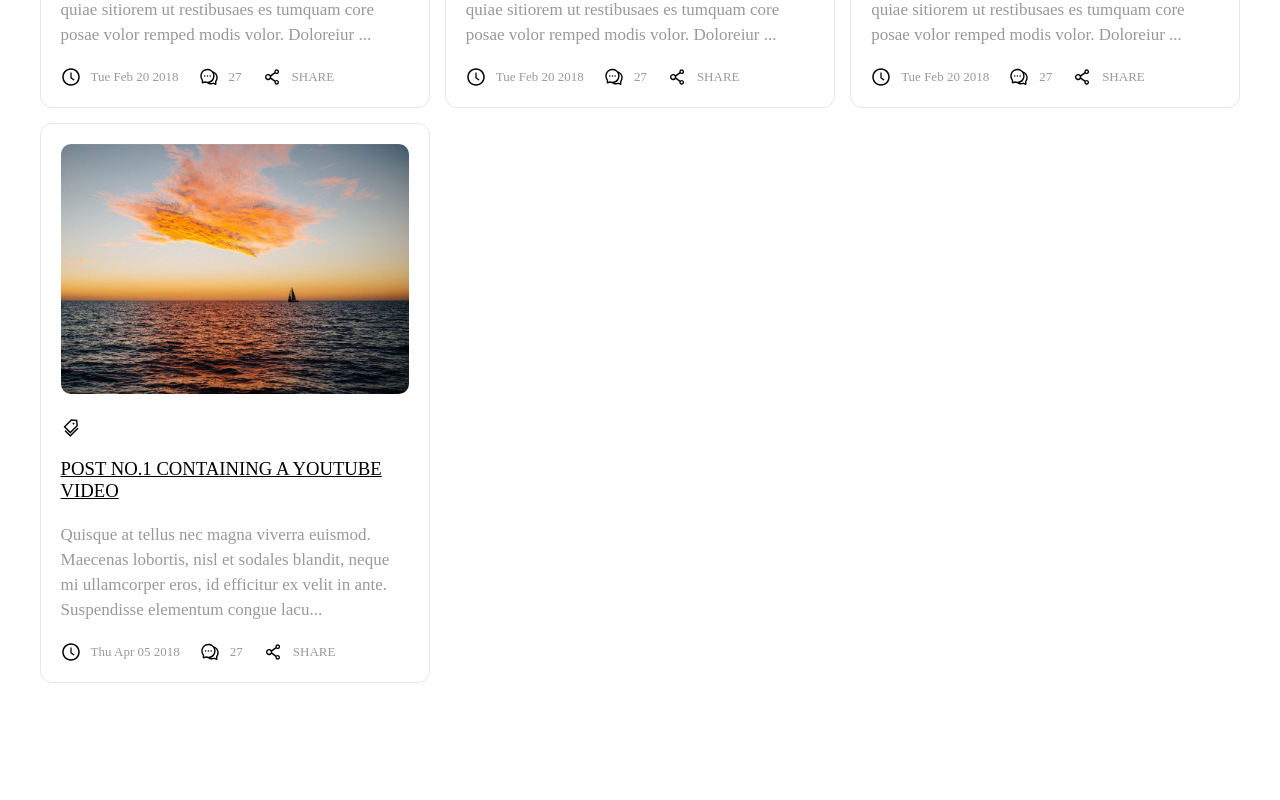
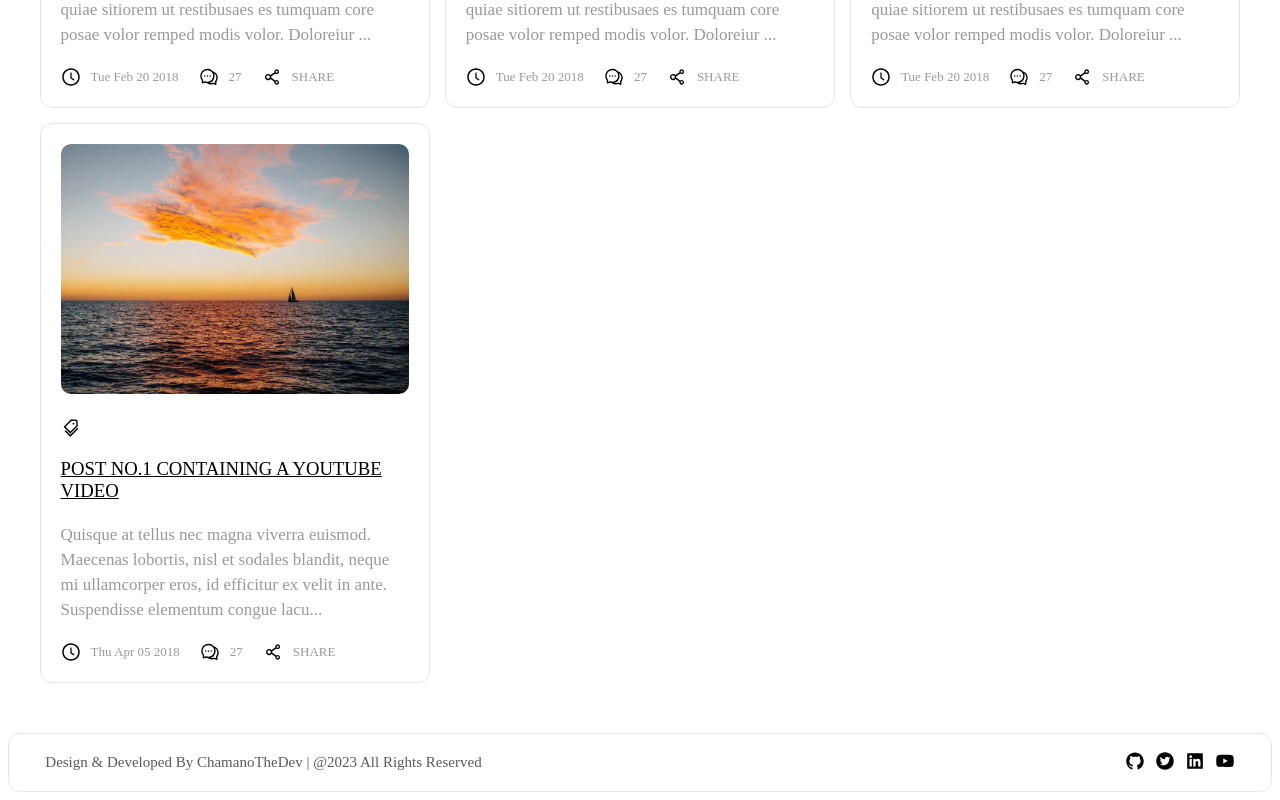
Before and after one commit to chamanoS/chamanothedev, a React (Create React App) app in the folder frontend/: page / in a window 1280 px wide. Shown: the part 2070-2870 px from the top of the page. Before the commit the page ends 2761 px from the top, so only its background shows below. Built offline with nearby package versions, Linux system fonts and the light colour scheme; the HTML template or start-up script is replaced by a standard one.

Commit message:
adding a footer

```diff
--- a/frontend/src/App.js
+++ b/frontend/src/App.js
@@ -6,6 +6,7 @@ import { Projects } from './pages/projects/Projects'
 import { Market } from './pages/market/Market'
 import { Write }  from './pages/write/Write'
 import { Contact } from './pages/contact/Contact'
+import { Footer } from './components/footer/Footer';
 import { BrowserRouter as Router, Route, Routes } from "react-router-dom"
 
 
@@ -23,6 +24,7 @@ function App() {
         <Route path='/contact' element={<Contact/>}/>
       </Routes>
     </Router>
+    <Footer/>
     </>
   );
 }
--- /dev/null
+++ b/frontend/src/components/footer/Footer.jsx
@@ -0,0 +1,19 @@
+import React from "react";
+import { AiFillLinkedin,AiFillTwitterCircle, AiFillGithub, AiFillYoutube } from "react-icons/ai";
+
+
+export const Footer = () => {
+  return (
+    <footer className='boxItem'>
+      <div className='container flex'>
+        <p> Design & Developed By ChamanoTheDev | @2023 All Rights Reserved </p>
+        <div className='social'>
+          <AiFillGithub className='icon' />
+          <AiFillTwitterCircle className='icon' />
+          <AiFillLinkedin className='icon' />
+          <AiFillYoutube className='icon' />
+        </div>
+      </div>
+    </footer>
+  );
+};
--- a/frontend/src/index.css
+++ b/frontend/src/index.css
@@ -4,3 +4,26 @@
   margin-left: 600px;
   padding: 50px 2px;
 }
+.container {
+  max-width: 95%;
+  margin: auto;
+}
+footer {
+  margin-top: 50px;
+  padding: 10px;
+}
+footer .icon {
+  font-size: 20px;
+  margin-left: 10px;
+}
+.flex {
+  display: flex;
+  justify-content: space-between;
+  align-items: center;
+}
+.boxItem {
+  border: 1px solid #e6e6e6;
+  border-radius: 12px;
+  padding: 5px;
+  background: #fff;
+}
```
